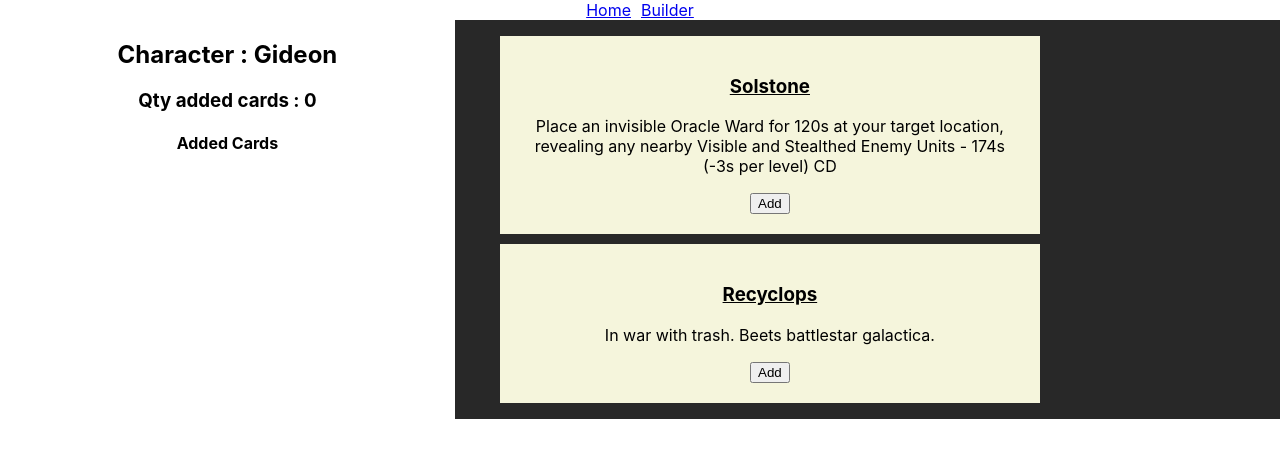
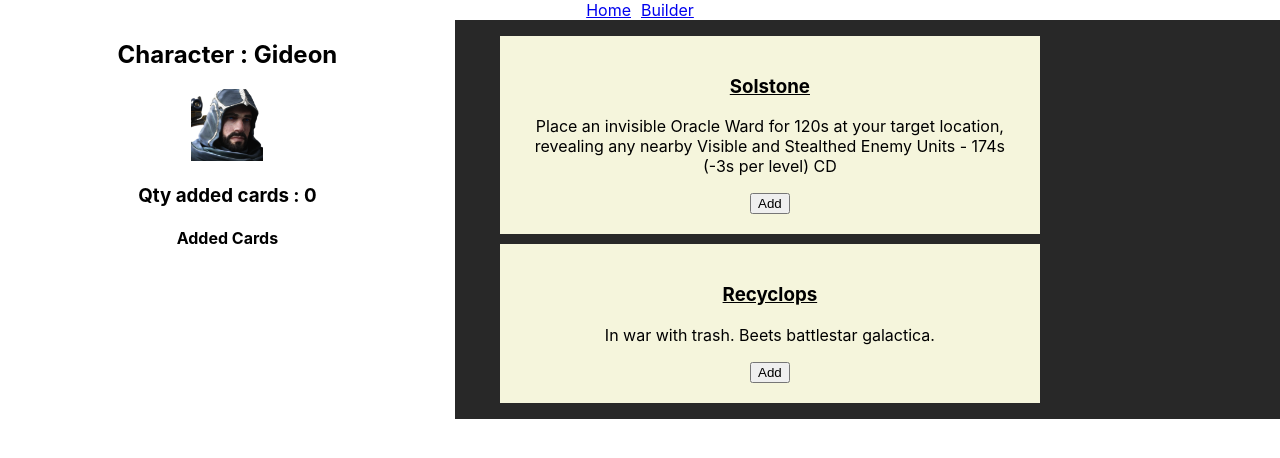
Before and after one commit to Arnaldo221b/predecessor-deck-builder, a React (Create React App) app: page /builder in a window 1280 px wide. Shown: the top 458 px of the page. Built offline with nearby package versions, Linux system fonts and the light colour scheme; the HTML template or start-up script is replaced by a standard one.

Commit message:
Add assets, images specifically

```diff
--- a/src/components/deck-display.tsx
+++ b/src/components/deck-display.tsx
@@ -1,13 +1,19 @@
 import { useDeckStatusContext } from "../contexts/DeckBuilderContext";
 import Item from "./item";
+import GideonAvatarPic from '../assets/images/Gideon.webp'
 
 const DeckDisplay = () => {
     const { character, items, id } = useDeckStatusContext()
+
+    const avatarStyle = {
+        maxWidth: "72px"
+    }
 
     return (
         <>
             <div className='current-deck-section'>
                 <h2>Character : { character }</h2>
+                <img alt="character avatar" style={avatarStyle} src={GideonAvatarPic} ></img>
                 <h3>Qty added cards : { items.length }</h3>
                 <h4>Added Cards</h4>
                 <ul>
--- a/src/pages/home.tsx
+++ b/src/pages/home.tsx
@@ -1,6 +1,7 @@
 const PredHome = () => {
     return (<>
         <h1>Welcome to Predecessor Deck Builder</h1>
+        <iframe width="560" height="315" src="https://www.youtube.com/embed/JHpJZ6okj3A" title="YouTube video player" allow="accelerometer; autoplay; clipboard-write; encrypted-media; gyroscope; picture-in-picture; web-share"></iframe>
     </>)
 }
 
```
Also changed, not shown: src/assets/images/Gideon.webp (added).
